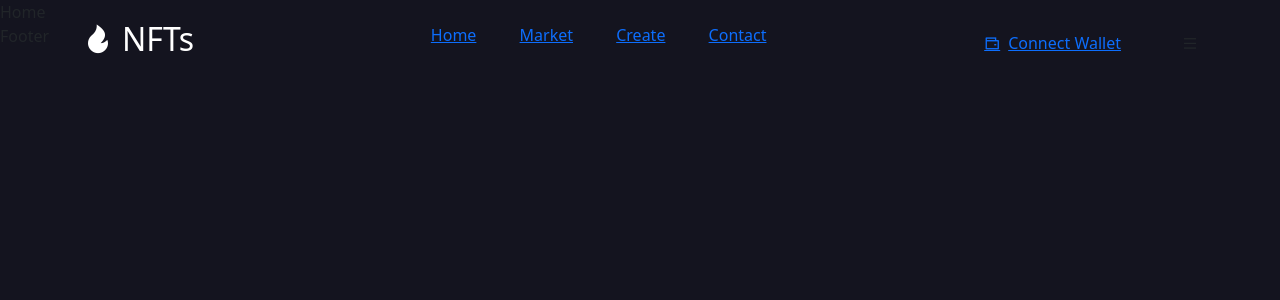
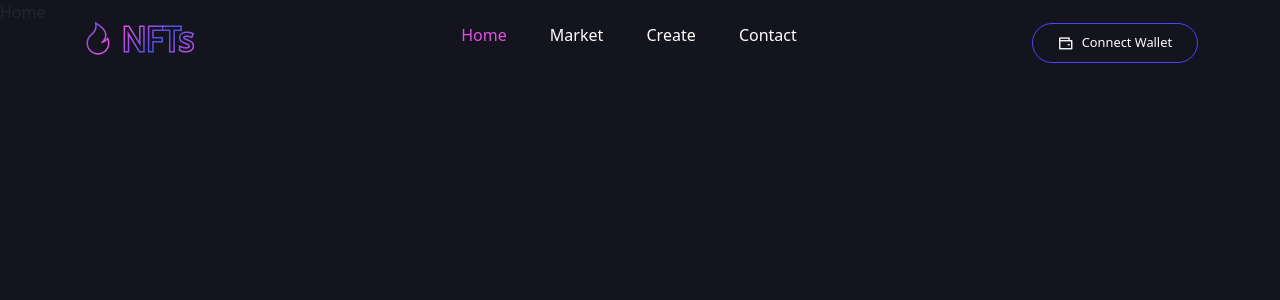
Before and after one commit to priyanshv03/cryptopunk, a React (Create React App) app in the folder frontend/: page /home in a window 1280 px wide. Shown: the top 300 px of the page. Built offline with nearby package versions, Linux system fonts and the light colour scheme.

Commit message:
Navbar completed

```diff
--- a/frontend/src/components/Footer/Footer.jsx
+++ b/frontend/src/components/Footer/Footer.jsx
@@ -1,9 +1,25 @@
 import React from 'react'
+import { Container, Row, Col } from 'reactstrap'
 
 const Footer = () => {
-  return (
-    <div>Footer</div>
-  )
+  return<>
+  <footer className='footer'>
+<Container>
+  <Row>
+    <Col lg='3' md='6' sm='6'></Col>
+
+    <Col lg='2' md='3' sm='6'></Col>
+
+    <Col lg='2' md='3' sm='6'></Col>
+
+    <Col lg='2' md='3' sm='6'></Col>
+
+    <Col lg='3' md='6' sm='6'></Col>
+
+  </Row>
+</Container>
+  </footer>
+  </>
 }
 
 export default Footer
--- a/frontend/src/components/Header/Header.jsx
+++ b/frontend/src/components/Header/Header.jsx
@@ -41,21 +41,25 @@ const Header = () => {
       <ul className='nav__list'>
       {NAV__LINKS.map((item,index)=>(
           <li className='nav__item' key={index}>
-          <NavLink to = {item.url}>{item.display}</NavLink>
+          <NavLink
+            to = {item.url}
+            className= { navClass=> navClass.isActive ? 'active' :''
+            }
+          >
+            {item.display}
+          </NavLink>
           </li>
-        ))
-      }
+        ))}
       </ul>
     </div>
 
 <div className='nav__right d-flex align-items-center gap-5'>
-  <button className='btn'>
-    <Link to="/wallet" className='d-flex gap-2 align-items-center'>
+  <button className='btn d-flex gap-2 align-items-center'>
           <span><i className="ri-wallet-line"></i>
       </span>
-    Connect Wallet
-    </Link>
+    <Link to="/wallet"> Connect Wallet  </Link>
      </button>
+
     <span className='mobile__menu'><i className="ri-menu-line"></i></span>
 </div>
 
--- a/frontend/src/components/Header/header.css
+++ b/frontend/src/components/Header/header.css
@@ -20,3 +20,49 @@
     align-items: center;
     column-gap: 2.7rem;
 }
+
+.nav__item a{
+    text-decoration: none;
+    color: #fff;
+}
+
+.nav__item a:hover{
+    color:#fff;
+}
+.active {
+    color: #e250e5 !important;
+}
+
+.logo h2{
+    background: linear-gradient(-45deg, #e250e5,#4b50e6,#e250e5,#4b50e6);
+    background-size: 100% 100%;
+    background-clip: text;
+    -webkit-text-stroke: 3px transparent;
+    -webkit-text-fill-color: #14141f;
+}
+.nav__right .btn{
+    padding: 7px 25px;
+    border: 1px solid #5142fc;
+    border-radius: 50px;
+}
+
+.nav__right .btn a{
+    color: #fff;
+    text-decoration: none;
+    font-size: .8rem;
+}
+
+.nav__right .btn span i {
+    color : #fff;
+}
+
+.nav__right .btn a:hover {
+    color: #fff;
+}
+
+
+.mobile__menu{
+    color: #fff;
+    font-size: 1.3rem;
+    display: none;
+}
```
